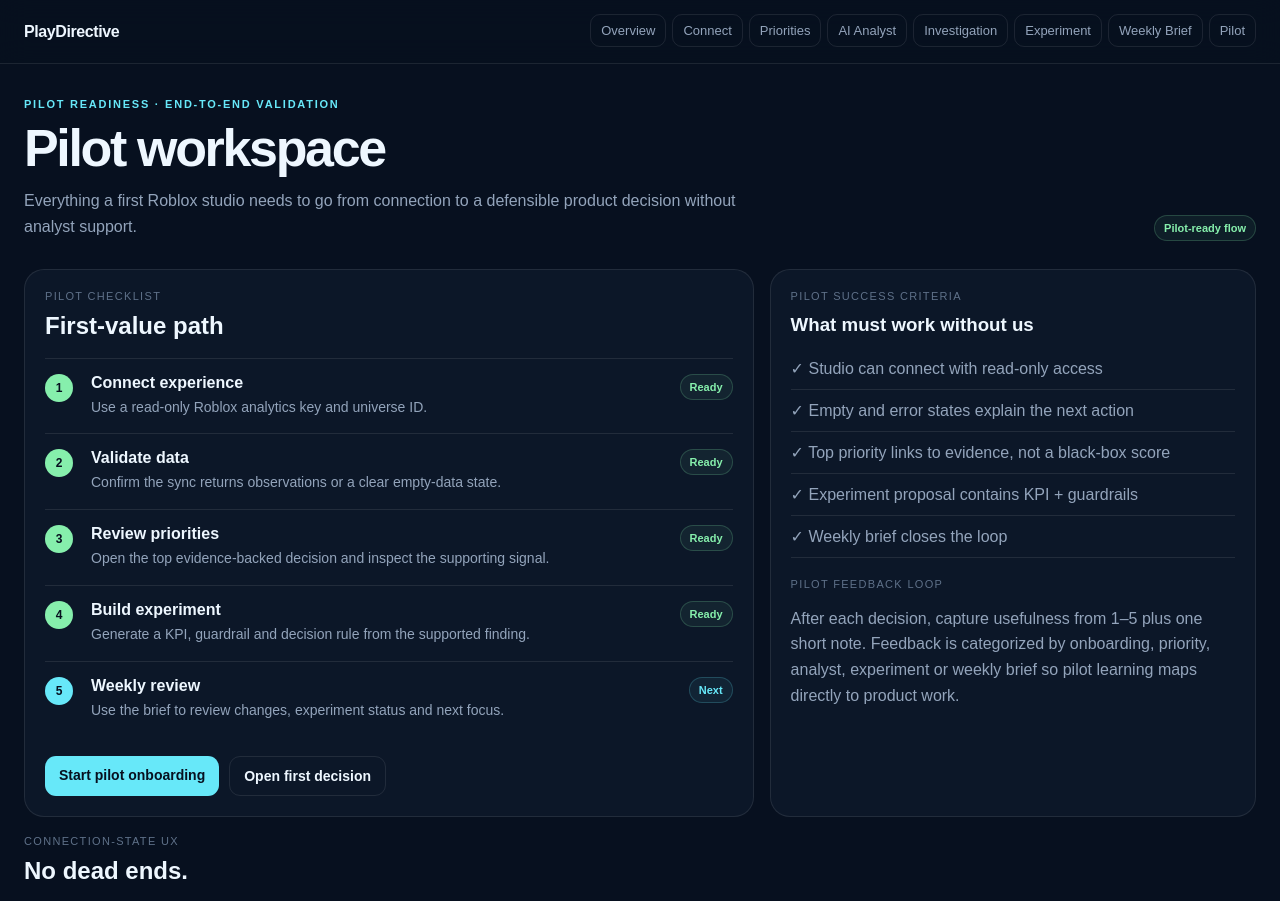
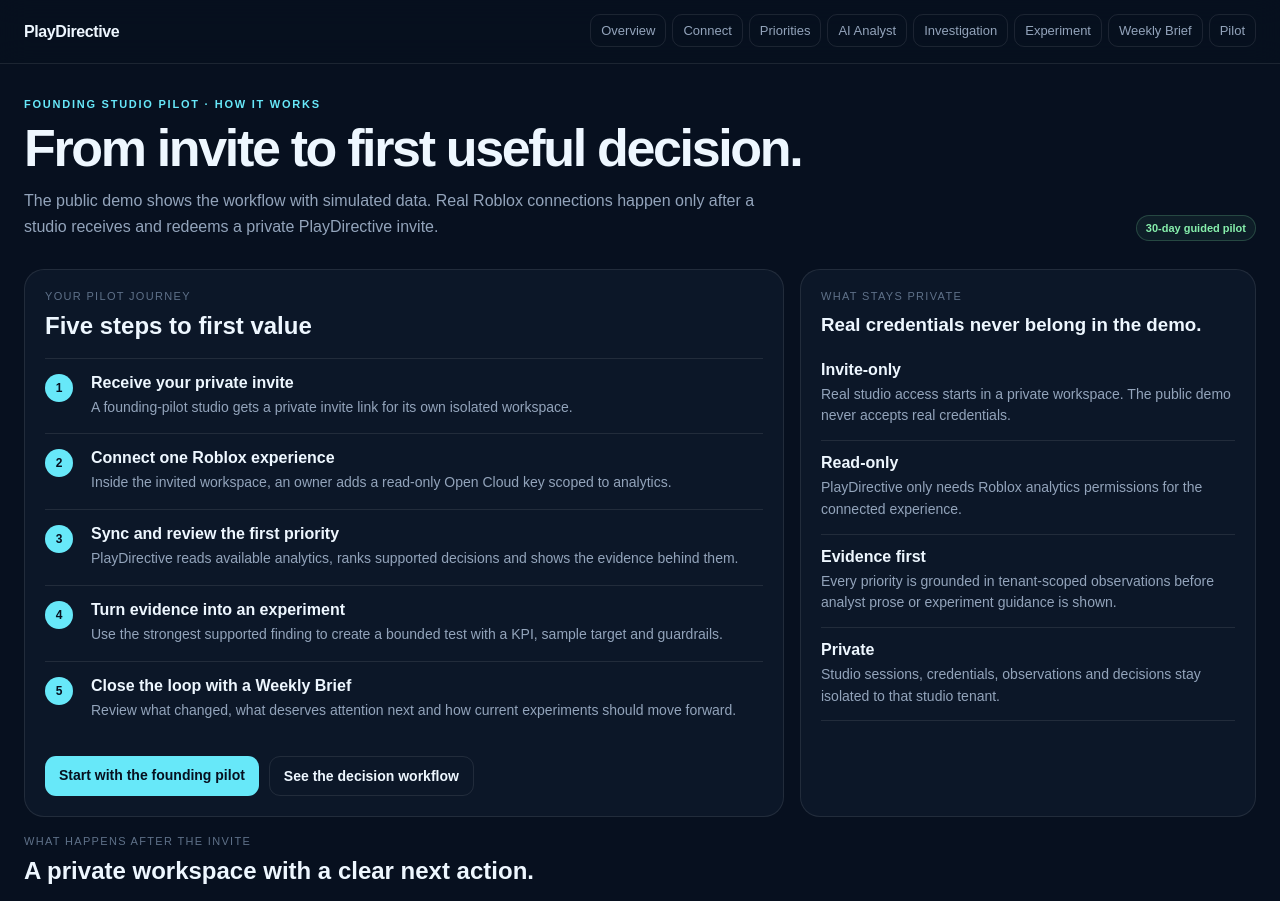
Before and after one commit to danielwauer-maker/roblox-decision-engine, a Next.js app in the folder apps/web/: page /demo/pilot in a window 1280 px wide. Shown: the top 901 px of the page. Built offline with nearby package versions, Linux system fonts and the light colour scheme.

Commit message:
fix(demo): replace internal pilot QA with customer journey

```diff
--- a/apps/web/app/demo/pilot/page.tsx
+++ b/apps/web/app/demo/pilot/page.tsx
@@ -1,65 +1,65 @@
 import { Button, Card, DemoShell, PageTitle, Pill, palette } from "../_components";
 
-const checklist = [
-  ["1", "Connect experience", "Use a read-only Roblox analytics key and universe ID.", "done"],
-  ["2", "Validate data", "Confirm the sync returns observations or a clear empty-data state.", "done"],
-  ["3", "Review priorities", "Open the top evidence-backed decision and inspect the supporting signal.", "done"],
-  ["4", "Build experiment", "Generate a KPI, guardrail and decision rule from the supported finding.", "done"],
-  ["5", "Weekly review", "Use the brief to review changes, experiment status and next focus.", "ready"],
+const steps = [
+  ["1", "Receive your private invite", "A founding-pilot studio gets a private invite link for its own isolated workspace."],
+  ["2", "Connect one Roblox experience", "Inside the invited workspace, an owner adds a read-only Open Cloud key scoped to analytics."],
+  ["3", "Sync and review the first priority", "PlayDirective reads available analytics, ranks supported decisions and shows the evidence behind them."],
+  ["4", "Turn evidence into an experiment", "Use the strongest supported finding to create a bounded test with a KPI, sample target and guardrails."],
+  ["5", "Close the loop with a Weekly Brief", "Review what changed, what deserves attention next and how current experiments should move forward."],
 ] as const;
 
-const states = [
-  ["Disconnected", "No credentials", "Connect a least-privilege analytics key before analysis starts.", "warn"],
-  ["Connected · no data", "Valid connection", "Explain that analytics are not available yet and offer retry/demo paths.", "neutral"],
-  ["Ready", "Observations available", "Surface priorities, evidence and experiments without extra setup.", "good"],
-  ["Degraded", "Sync needs attention", "Keep previous evidence visible and give a precise recovery action.", "bad"],
+const principles = [
+  ["Invite-only", "Real studio access starts in a private workspace. The public demo never accepts real credentials."],
+  ["Read-only", "PlayDirective only needs Roblox analytics permissions for the connected experience."],
+  ["Evidence first", "Every priority is grounded in tenant-scoped observations before analyst prose or experiment guidance is shown."],
+  ["Private", "Studio sessions, credentials, observations and decisions stay isolated to that studio tenant."],
 ] as const;
 
 export default function PilotPage() {
   return (
-    <DemoShell eyebrow="Pilot readiness · end-to-end validation">
+    <DemoShell eyebrow="Founding studio pilot · how it works">
       <PageTitle
-        title="Pilot workspace"
-        copy="Everything a first Roblox studio needs to go from connection to a defensible product decision without analyst support."
-        action={<Pill tone="good">Pilot-ready flow</Pill>}
+        title="From invite to first useful decision."
+        copy="The public demo shows the workflow with simulated data. Real Roblox connections happen only after a studio receives and redeems a private PlayDirective invite."
+        action={<Pill tone="good">30-day guided pilot</Pill>}
       />
 
-      <div style={{ marginTop: 28, display: "grid", gap: 16, gridTemplateColumns: "minmax(0,1.2fr) minmax(300px,.8fr)" }}>
+      <div style={{ marginTop: 28, display: "grid", gap: 16, gridTemplateColumns: "minmax(0,1.25fr) minmax(300px,.75fr)" }}>
         <Card>
-          <div style={{ color: palette.faint, fontSize: 11, textTransform: "uppercase", letterSpacing: ".12em" }}>Pilot checklist</div>
-          <h2 style={{ margin: "10px 0 18px" }}>First-value path</h2>
-          {checklist.map(([id, title, copy, status]) => (
-            <div key={id} style={{ display: "grid", gridTemplateColumns: "34px minmax(0,1fr) auto", gap: 12, alignItems: "start", padding: "15px 0", borderTop: `1px solid ${palette.border}` }}>
-              <div style={{ width: 28, height: 28, borderRadius: 999, display: "grid", placeItems: "center", color: palette.bg, background: status === "done" ? palette.green : palette.cyan, fontWeight: 900, fontSize: 12 }}>{id}</div>
+          <div style={{ color: palette.faint, fontSize: 11, textTransform: "uppercase", letterSpacing: ".12em" }}>Your pilot journey</div>
+          <h2 style={{ margin: "10px 0 18px" }}>Five steps to first value</h2>
+          {steps.map(([id, title, copy]) => (
+            <div key={id} style={{ display: "grid", gridTemplateColumns: "34px minmax(0,1fr)", gap: 12, alignItems: "start", padding: "15px 0", borderTop: `1px solid ${palette.border}` }}>
+              <div style={{ width: 28, height: 28, borderRadius: 999, display: "grid", placeItems: "center", color: palette.bg, background: palette.cyan, fontWeight: 900, fontSize: 12 }}>{id}</div>
               <div><div style={{ fontWeight: 800 }}>{title}</div><div style={{ marginTop: 5, color: palette.muted, lineHeight: 1.55, fontSize: 14 }}>{copy}</div></div>
-              <Pill tone={status === "done" ? "good" : "neutral"}>{status === "done" ? "Ready" : "Next"}</Pill>
             </div>
           ))}
           <div style={{ marginTop: 20, display: "flex", gap: 10, flexWrap: "wrap" }}>
-            <Button href="/demo/connect" primary>Start pilot onboarding</Button>
-            <Button href="/demo/priorities">Open first decision</Button>
+            <Button href="/pricing" primary>Start with the founding pilot</Button>
+            <Button href="/demo/priorities">See the decision workflow</Button>
           </div>
         </Card>
 
         <Card>
-          <div style={{ color: palette.faint, fontSize: 11, textTransform: "uppercase", letterSpacing: ".12em" }}>Pilot success criteria</div>
-          <h3 style={{ margin: "12px 0" }}>What must work without us</h3>
-          {["Studio can connect with read-only access", "Empty and error states explain the next action", "Top priority links to evidence, not a black-box score", "Experiment proposal contains KPI + guardrails", "Weekly brief closes the loop"].map((item) => <div key={item} style={{ padding: "11px 0", borderBottom: `1px solid ${palette.border}`, color: palette.muted }}>✓ {item}</div>)}
-          <div style={{ marginTop: 20, color: palette.faint, fontSize: 11, textTransform: "uppercase", letterSpacing: ".12em" }}>Pilot feedback loop</div>
-          <p style={{ color: palette.muted, lineHeight: 1.6 }}>After each decision, capture usefulness from 1–5 plus one short note. Feedback is categorized by onboarding, priority, analyst, experiment or weekly brief so pilot learning maps directly to product work.</p>
+          <div style={{ color: palette.faint, fontSize: 11, textTransform: "uppercase", letterSpacing: ".12em" }}>What stays private</div>
+          <h3 style={{ margin: "12px 0" }}>Real credentials never belong in the demo.</h3>
+          {principles.map(([title, copy]) => (
+            <div key={title} style={{ padding: "13px 0", borderBottom: `1px solid ${palette.border}` }}>
+              <div style={{ color: palette.text, fontWeight: 800 }}>{title}</div>
+              <div style={{ marginTop: 5, color: palette.muted, lineHeight: 1.55, fontSize: 14 }}>{copy}</div>
+            </div>
+          ))}
         </Card>
       </div>
 
       <div style={{ marginTop: 18 }}>
-        <div style={{ color: palette.faint, fontSize: 11, textTransform: "uppercase", letterSpacing: ".12em" }}>Connection-state UX</div>
-        <h2 style={{ margin: "10px 0 16px" }}>No dead ends.</h2>
+        <div style={{ color: palette.faint, fontSize: 11, textTransform: "uppercase", letterSpacing: ".12em" }}>What happens after the invite</div>
+        <h2 style={{ margin: "10px 0 16px" }}>A private workspace with a clear next action.</h2>
         <div style={{ display: "grid", gap: 12, gridTemplateColumns: "repeat(auto-fit,minmax(235px,1fr))" }}>
-          {states.map(([title, signal, copy, tone]) => (
-            <Card key={title}>
-              <div style={{ display: "flex", justifyContent: "space-between", gap: 10, alignItems: "center" }}><strong>{title}</strong><Pill tone={tone}>{signal}</Pill></div>
-              <p style={{ color: palette.muted, lineHeight: 1.6, marginBottom: 0 }}>{copy}</p>
-            </Card>
-          ))}
+          <Card><Pill tone="neutral">Step 1</Pill><h3 style={{ margin: "12px 0 7px" }}>Connect</h3><p style={{ margin: 0, color: palette.muted, lineHeight: 1.6 }}>The studio owner securely stores a read-only Roblox Open Cloud key and universe ID inside the invited workspace.</p></Card>
+          <Card><Pill tone="good">Step 2</Pill><h3 style={{ margin: "12px 0 7px" }}>Sync</h3><p style={{ margin: 0, color: palette.muted, lineHeight: 1.6 }}>PlayDirective syncs the available analytics or explains clearly when the experience has not produced enough data yet.</p></Card>
+          <Card><Pill tone="good">Step 3</Pill><h3 style={{ margin: "12px 0 7px" }}>Decide</h3><p style={{ margin: 0, color: palette.muted, lineHeight: 1.6 }}>The private decision queue, evidence, analyst and experiment workflow are generated from that studio&apos;s own observations.</p></Card>
+          <Card><Pill tone="neutral">Ongoing</Pill><h3 style={{ margin: "12px 0 7px" }}>Review</h3><p style={{ margin: 0, color: palette.muted, lineHeight: 1.6 }}>Weekly Briefs close the loop by summarizing what changed, what remains important and what the studio should review next.</p></Card>
         </div>
       </div>
     </DemoShell>
```
